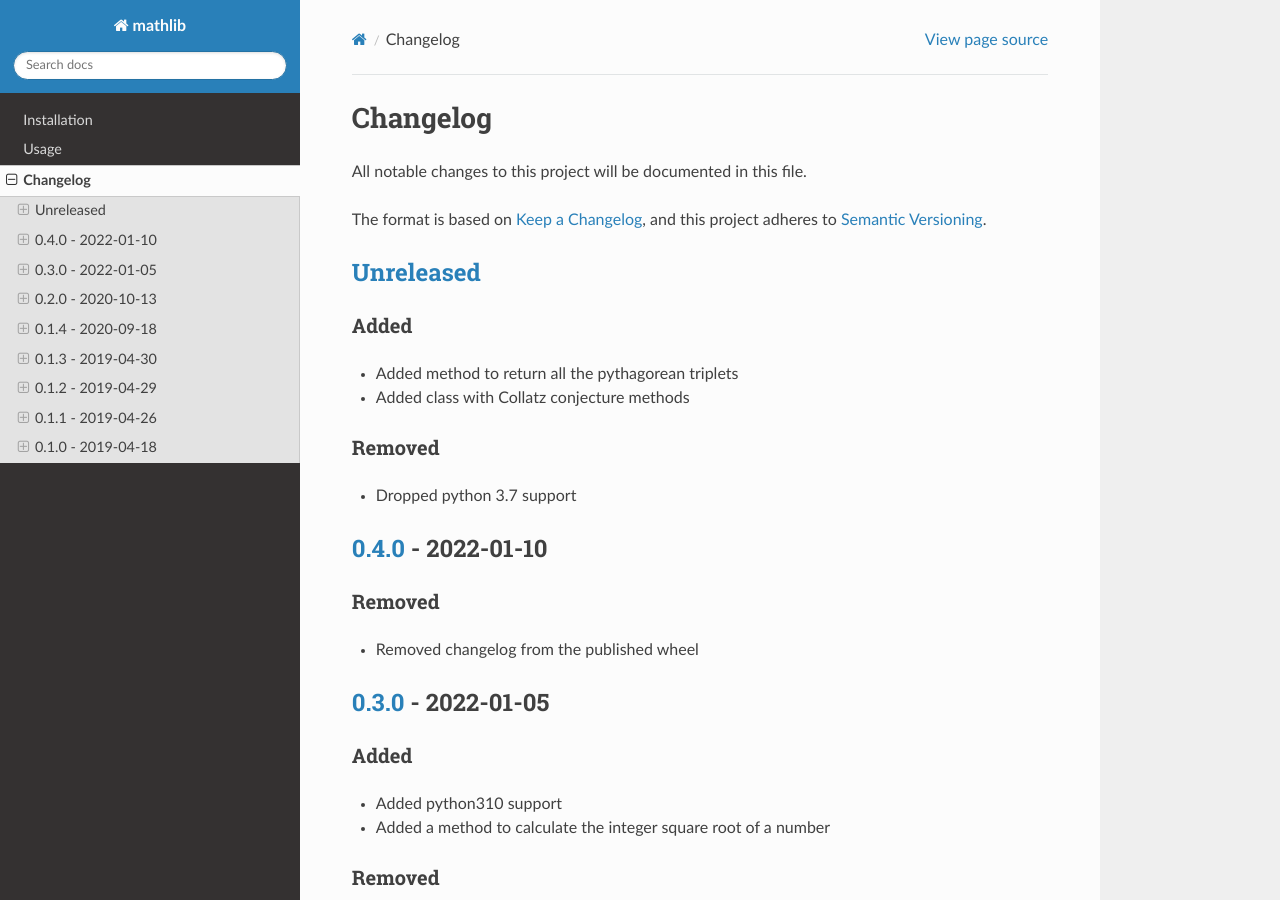
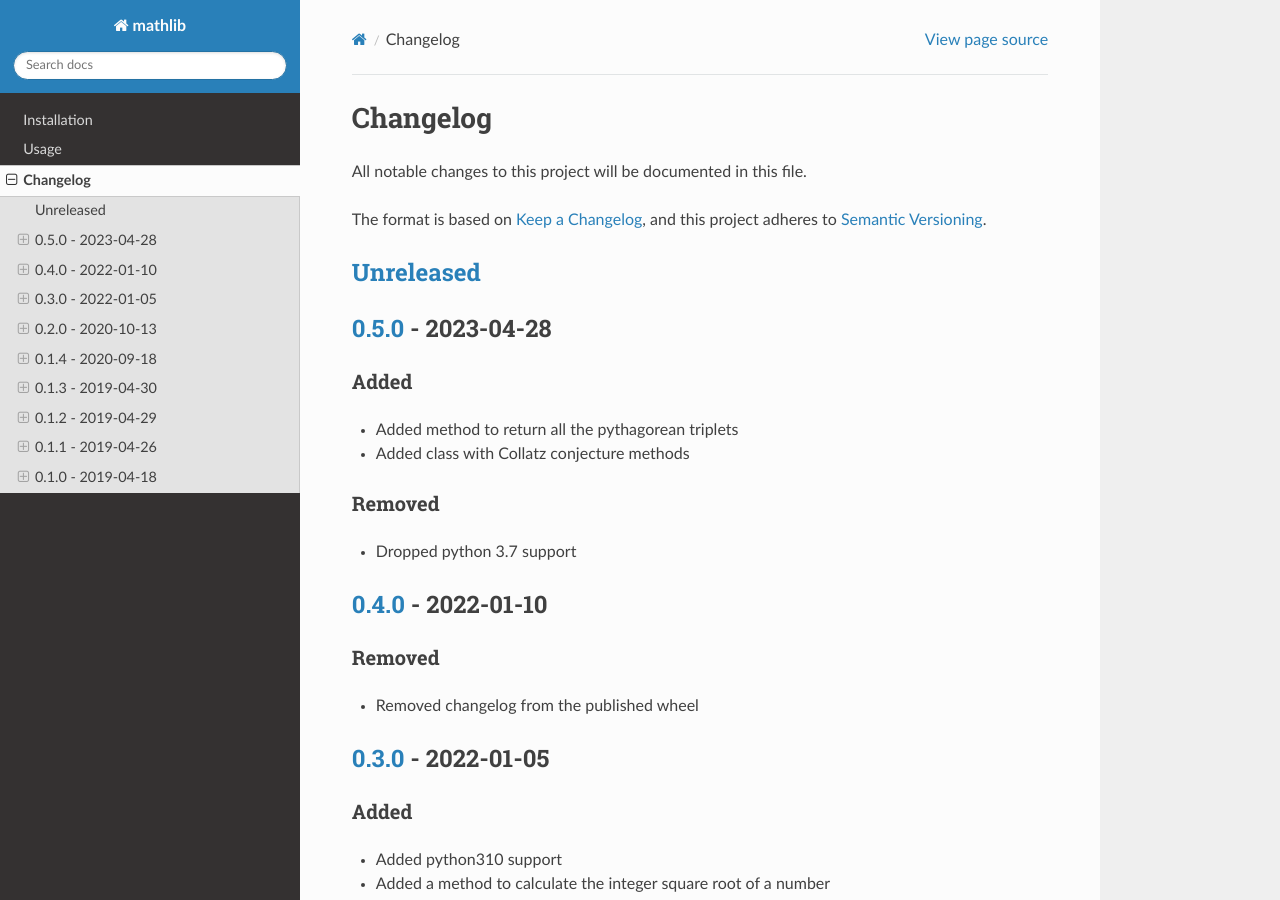
Before and after one commit to spapanik/mathlib, a Sphinx documentation site: the page built from docs/source/changelog.rst, in a window 1280 px wide and 900 px high. Built offline with Sphinx 7.4.7 and the Read the Docs theme 2.0.0, drawn with Linux system fonts in a browser that asks for light colours.

Commit message:
Bump version

```diff
--- a/CHANGELOG.rst
+++ b/CHANGELOG.rst
@@ -8,6 +8,9 @@ The format is based on `Keep a Changelog`_, and this project adheres to `Semanti
 
 `Unreleased`_
 -------------
+
+`0.5.0`_ - 2023-04-28
+---------------------
 
 Added
 ^^^^^
@@ -94,8 +97,9 @@ Added
 * Added a method to check whether a number is prime
 
 
-.. _`unreleased`: https://github.com/spapanik/mathlib/compare/v0.4.0...master
-.. _`0.4.0`: https://github.com/spapanik/mathlib/compare/v0.2.0...v0.4.0
+.. _`unreleased`: https://github.com/spapanik/mathlib/compare/v0.5.0...master
+.. _`0.5.0`: https://github.com/spapanik/mathlib/compare/v0.4.0...v0.5.0
+.. _`0.4.0`: https://github.com/spapanik/mathlib/compare/v0.3.0...v0.4.0
 .. _`0.3.0`: https://github.com/spapanik/mathlib/compare/v0.2.0...v0.3.0
 .. _`0.2.0`: https://github.com/spapanik/mathlib/compare/v0.1.4...v0.2.0
 .. _`0.1.4`: https://github.com/spapanik/mathlib/compare/v0.1.3...v0.1.4
--- a/README.rst
+++ b/README.rst
@@ -37,7 +37,7 @@ The easiest way is to use `poetry`_ to manage your dependencies and add *mathlib
 .. code-block:: toml
 
     [tool.poetry.dependencies]
-    mathlib = "^0.4.0"
+    mathlib = "^0.5.0"
 
 Usage
 ^^^^^
--- a/docs/source/installation.rst
+++ b/docs/source/installation.rst
@@ -7,7 +7,7 @@ The easiest way is to use `poetry`_ to manage your dependencies and add *mathlib
 .. code-block:: toml
 
     [tool.poetry.dependencies]
-    mathlib = "^0.4.0"
+    mathlib = "^0.5.0"
 
 
 .. _poetry: https://python-poetry.org/
--- a/pyproject.toml
+++ b/pyproject.toml
@@ -104,7 +104,7 @@ skip_empty = true
 
 [tool.poetry]
 name = "mathlib"
-version = "0.4.0"
+version = "0.5.0"
 description = "A pure-python maths library"
 authors = [
     "Stephanos Kuma <stephanos@kuma.ai>",
```
